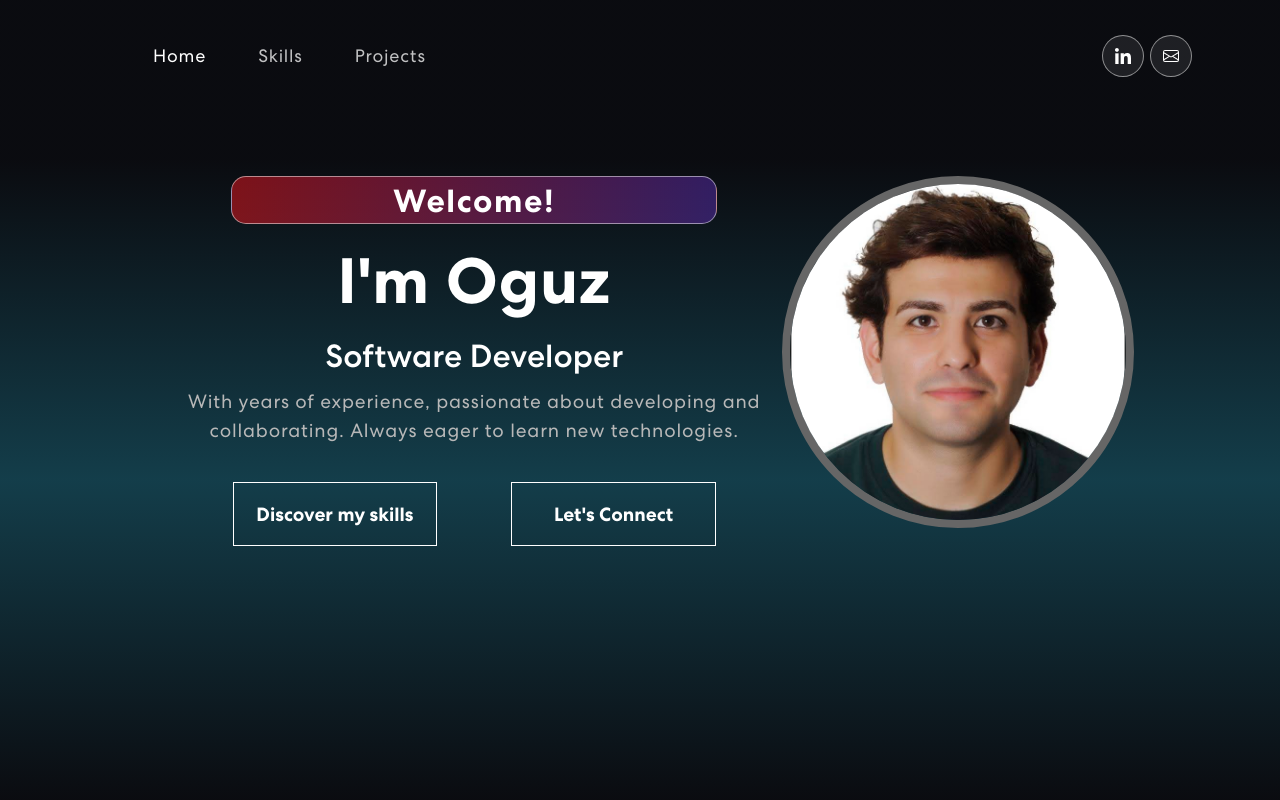
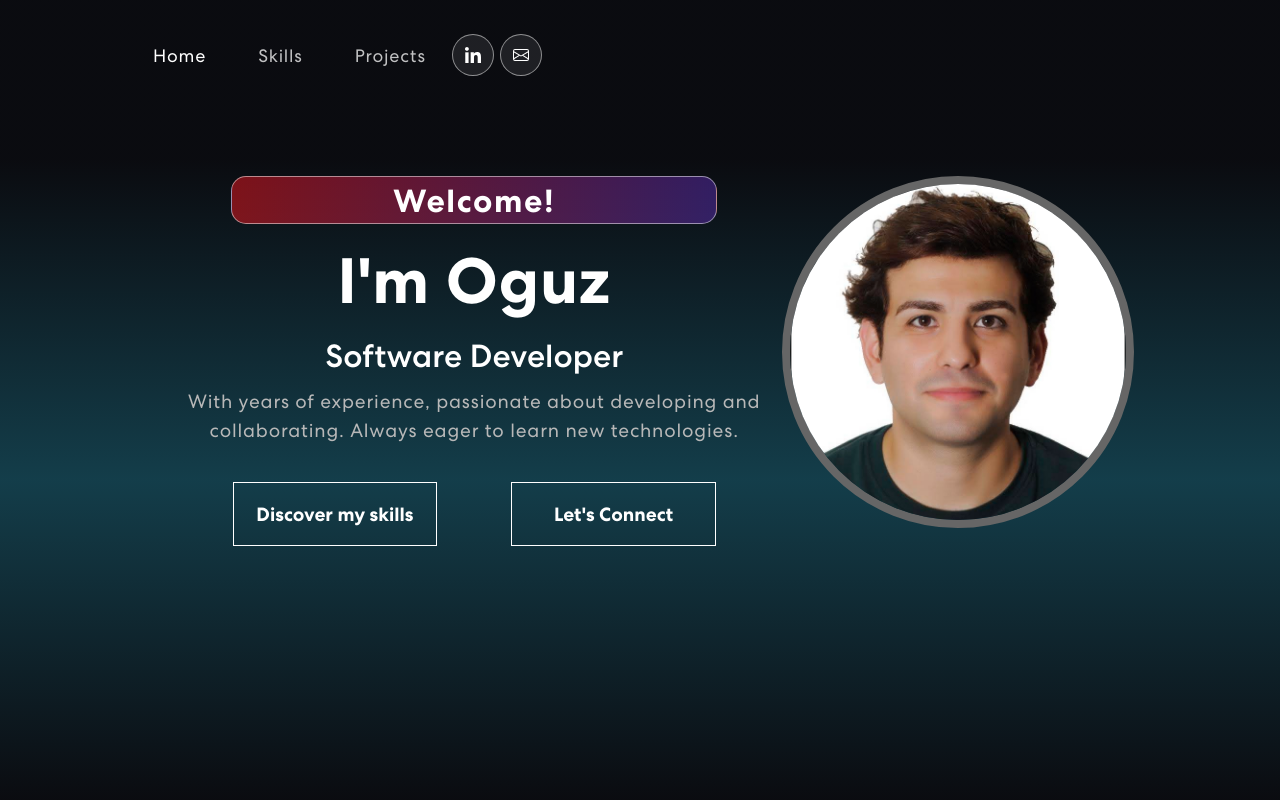
Before and after one commit to okaanyildiz/react-portfolio-app, a React (Create React App) app: page / in a window 1280 px wide. Shown: the top 800 px of the page. Built offline with nearby package versions, Linux system fonts and the light colour scheme; no server answers.

Commit message:
Edit Navbar style

```diff
--- a/src/App.css
+++ b/src/App.css
@@ -129,18 +129,13 @@ nav.navbar .navbar-nav a.nav-link.navbar-link.active {
     opacity: 1;
 }
 
-span.navbar-text {
-    display: flex;
-    align-items: center;
-}
-
 .nav-links {
     margin-left: 45px;
 }
 
 .social-icon {
     display: inline-block;
-    margin-left: 14px;
+    margin-top: 1rem;
 }
 
 .social-icon a {
--- a/src/components/NavBar.jsx
+++ b/src/components/NavBar.jsx
@@ -37,13 +37,11 @@ function NavBar() {
                         <Nav.Link href="#home" className={activeLink === 'home' ? 'active navbar-link' : 'navbar-link'} onClick={() => onUpdateActiveLink('home')}>Home</Nav.Link>
                         <Nav.Link href="#skills" className={activeLink === 'skills' ? 'active navbar-link' : 'navbar-link'} onClick={() => onUpdateActiveLink('skills')}>Skills</Nav.Link>
                         <Nav.Link href="#projects" className={activeLink === 'projects' ? 'active navbar-link' : 'navbar-link'} onClick={() => onUpdateActiveLink('projects')}>Projects</Nav.Link>
-                    </Nav>
-                    <span className="navbar-text">
                         <div className="social-icon">
                             <a href="https://www.linkedin.com/in/oguzkaanyildiz/" target="_blank" rel="noreferrer"><img src={linkedin} alt="" /></a>
                             <a href="#footer"><img src={email} alt="" /></a>
                         </div>
-                    </span>
+                    </Nav>
                 </Navbar.Collapse>
             </Container>
         </Navbar>
```
